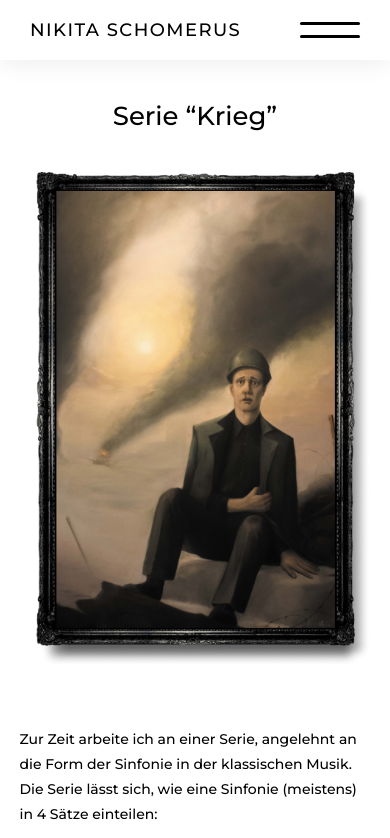
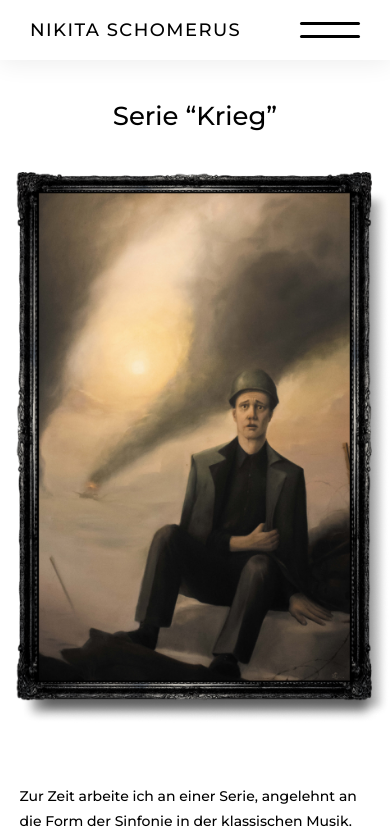
Before and after one commit to JuicyCodeDev/NickArtistitPortfolio, a Next.js app: page /latest in a window 390 px wide. Shown: the top 838 px of the page. Built offline with nearby package versions, Linux system fonts and the light colour scheme.

Commit message:
latest page added

```diff
--- a/styles/Latest.module.css
+++ b/styles/Latest.module.css
@@ -103,7 +103,7 @@
 
   .image {
     height: 100%;
-    max-width: 90%;
+    max-width: 100%;
     object-fit: cover;
     object-position: 20% center;
     padding-left: 15px;
```
